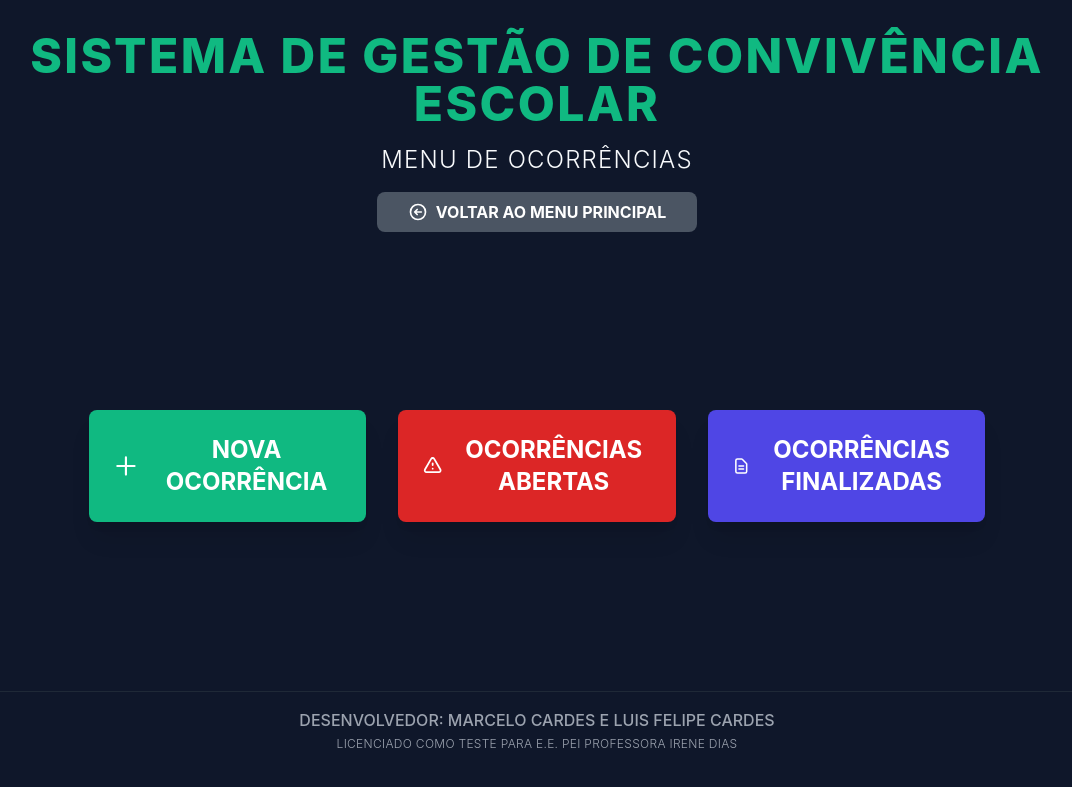
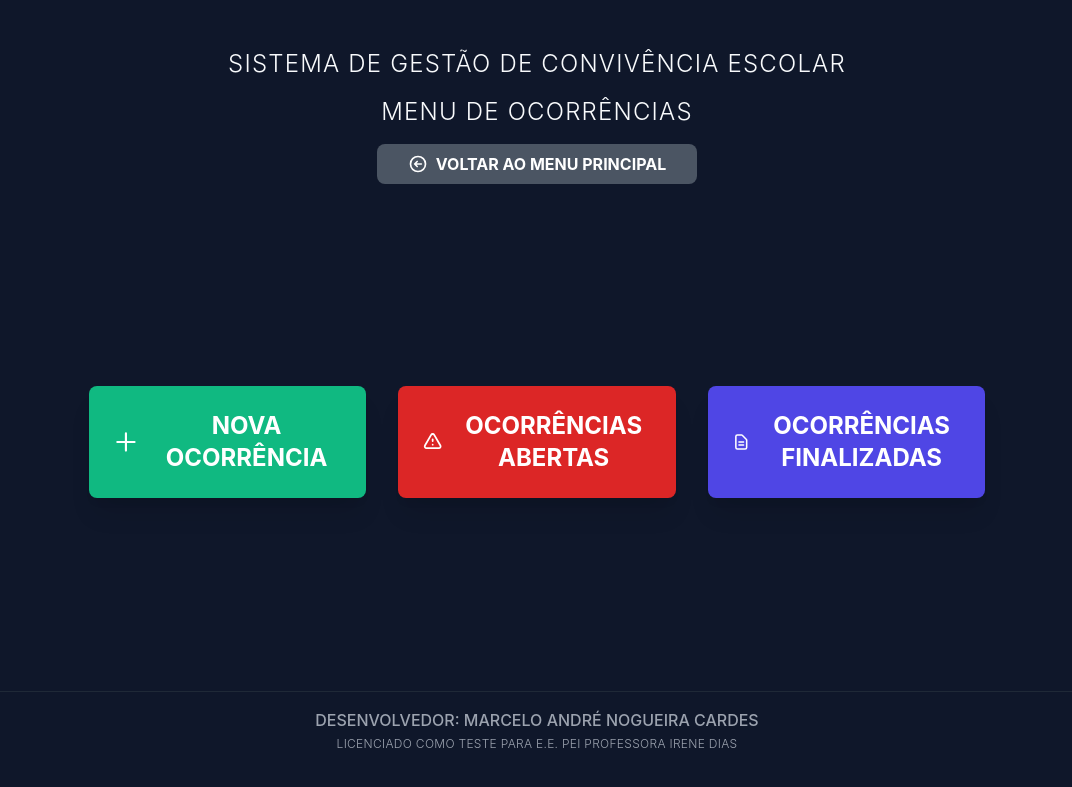
Before and after one commit to ocorrenciasidr/gestao, a Flask app: page /gestao_ocorrencia in a window 1280 px wide. Shown: the top 787 px of the page, without its empty margins (103-1175 px from the left). Run offline with Flask 3, Linux system fonts and the light colour scheme; parts of the project's set-up code (start-up, migrations or seed data) failed here and were passed over; some libraries are stand-ins or nearby versions.

Commit message:
Update gestao_ocorrencia.html

```diff
--- a/templates/gestao_ocorrencia.html
+++ b/templates/gestao_ocorrencia.html
@@ -38,7 +38,7 @@
     <div id="app-container" class="flex flex-col items-center justify-between p-4 md:p-8 min-h-screen">
 
         <header class="w-full text-center mb-12">
-            <h1 class="text-3xl sm:text-5xl font-extrabold text-accent leading-tight tracking-wider">
+             <h1 class="text-xl sm:text-2xl text-text-light mt-4 font-light tracking-wider">
                 SISTEMA DE GESTÃO DE CONVIVÊNCIA ESCOLAR
             </h1>
             <h2 class="text-xl sm:text-2xl text-text-light mt-4 font-light tracking-wider">
@@ -82,7 +82,7 @@
 
         <footer class="w-full text-center mt-10 p-4 text-gray-400 text-sm border-t border-gray-800">
             <p class="mb-1 text-base font-medium">
-                DESENVOLVEDOR: MARCELO CARDES E LUIS FELIPE CARDES
+                DESENVOLVEDOR: MARCELO ANDRÉ NOGUEIRA CARDES
             </p>
             <p class="text-xs font-light tracking-wide">
                 LICENCIADO COMO TESTE PARA E.E. PEI PROFESSORA IRENE DIAS
```
